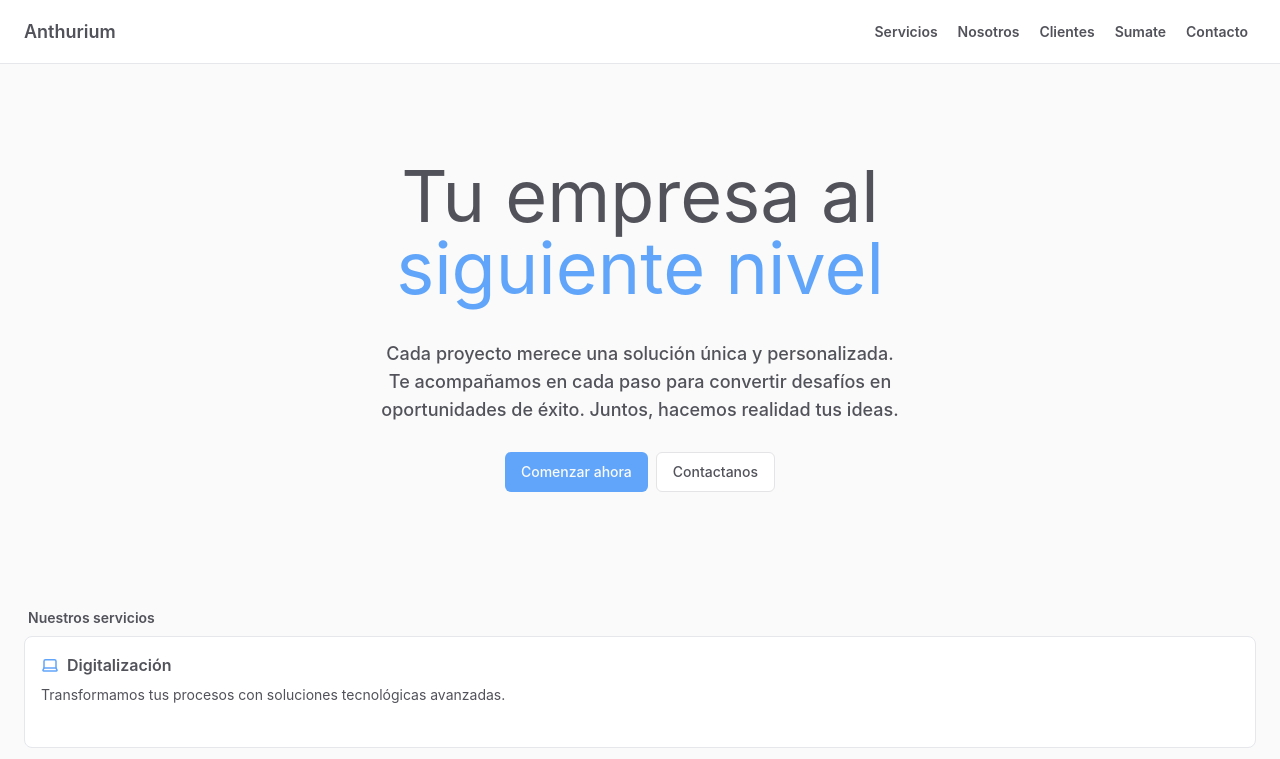
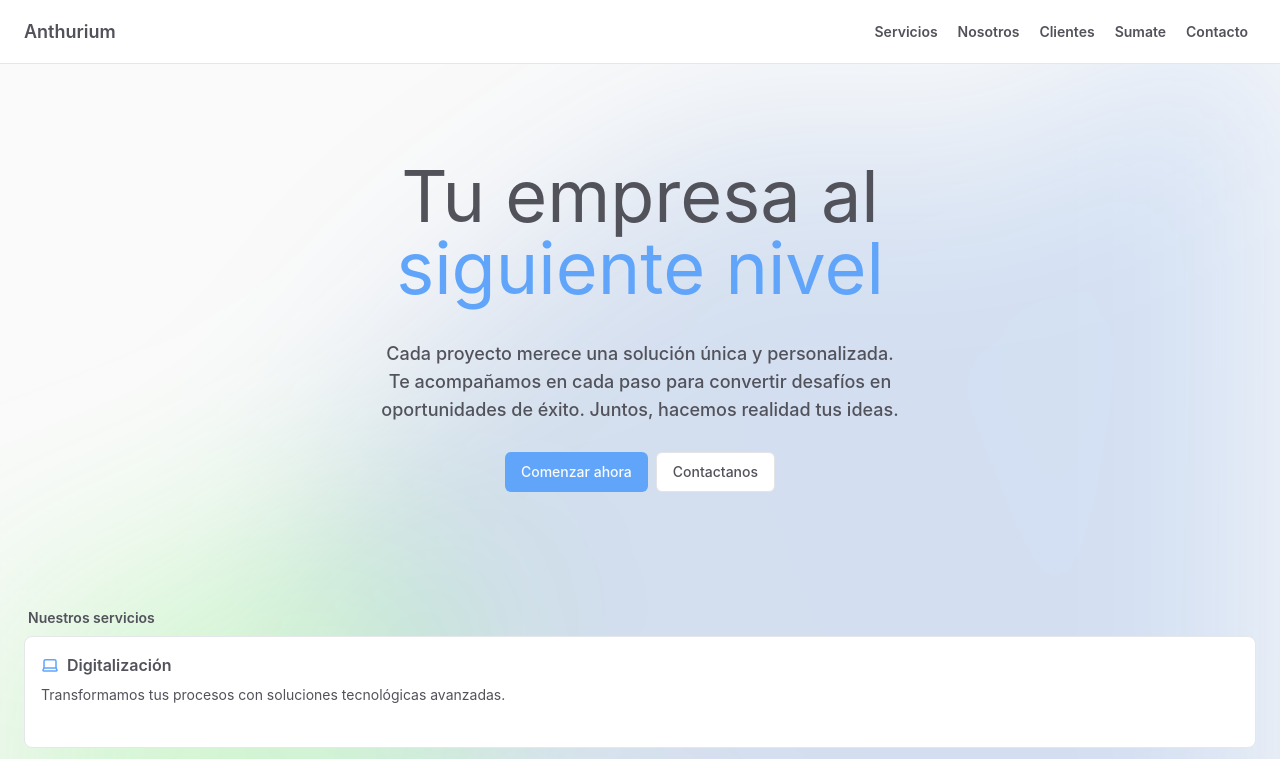
Before and after one commit to GrupoAnthurium/anthurium, a Next.js app: page / in a window 1280 px wide. Shown: the top 759 px of the page. Built offline with nearby package versions, Linux system fonts and the light colour scheme.

Commit message:
update bg

```diff
--- a/src/app/layout.tsx
+++ b/src/app/layout.tsx
@@ -1,6 +1,6 @@
 import type { Metadata } from "next";
 import { Navbar, Footer } from "@/components";
-// import background from "@/assets/background.svg";
+import background from "@/assets/background.svg";
 import "./globals.css";
 
 export const metadata: Metadata = {
@@ -45,11 +45,11 @@ export default function RootLayout({
   return (
     <html lang="es">
       <body className="w-full flex flex-col min-h-dvh relative">
-        {/* <img
+        <img
           src={background.src}
           alt=""
           className="absolute top-0 left-0 w-full h-full -z-10 blur-[100px]"
-        /> */}
+        />
         <Navbar />
         <main className="flex-1 flex justify-center w-full">
           <div className="max-w-7xl w-full px-6">{children}</div>
```
